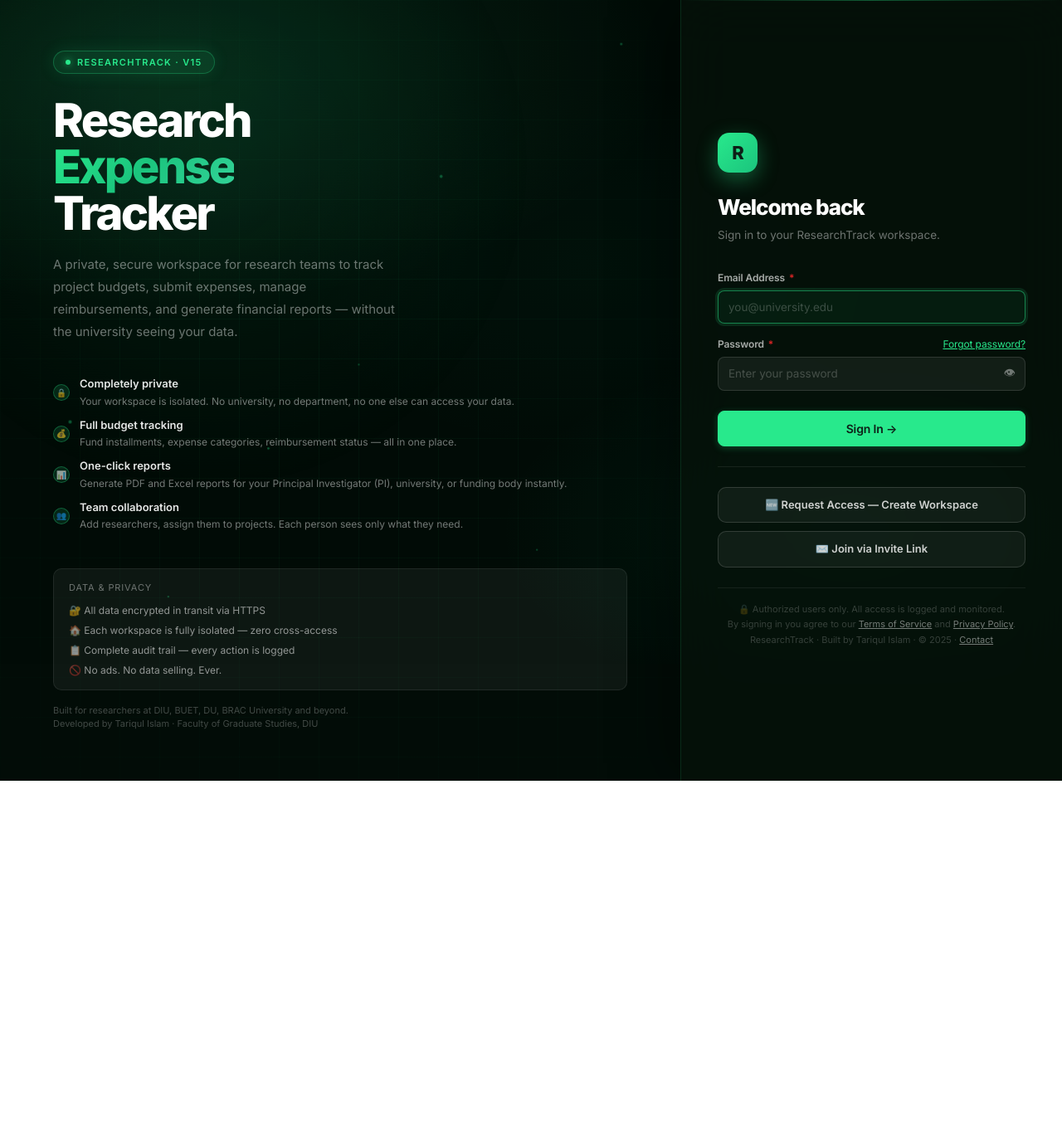
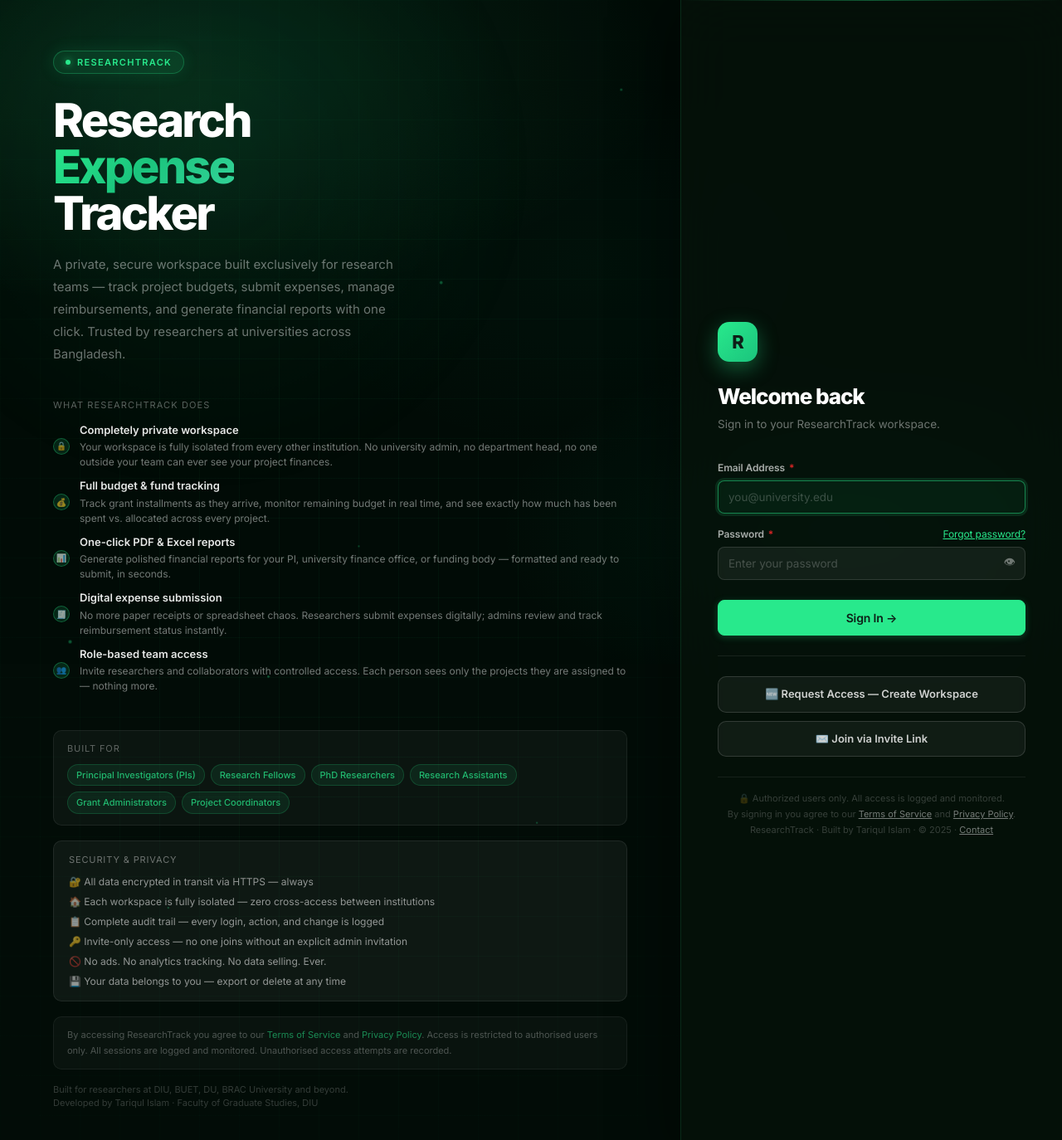
Before and after one commit to tariqbio/research-expense, a React (Vite) app in the folder frontend/: page /login in a window 1280 px wide. Shown: the top 1374 px of the page at 83% size. Before the commit the page ends 941 px from the top, so only its background shows below. Built offline with nearby package versions, Linux system fonts and the light colour scheme.

Commit message:
redesign UI upgrade75

```diff
--- a/frontend/src/components/Layout.jsx
+++ b/frontend/src/components/Layout.jsx
@@ -49,13 +49,13 @@
       <aside className={`sidebar${sidebarOpen ? ' open' : ''}`}
 >
         <div className="sidebar-header">
-          <div className="sidebar-brand">
+          <Link to="/" className="sidebar-brand" style={{ textDecoration:'none' }}>
             <div className="sidebar-logo">R</div>
             <div>
               <div className="sidebar-app-name">ResearchTrack</div>
               <div className="sidebar-app-sub">Expense Management</div>
             </div>
-          </div>
+          </Link>
           {workspaceName && (
             <div className="sidebar-university">
               <div className="sidebar-uni-name">{workspaceName}</div>
@@ -121,13 +121,21 @@
 
         <div className="sidebar-footer">
           Developed by Tariqul Islam<br />
-          ResearchTrack v10 · 2025
+          ResearchTrack · 2025
         </div>
       </aside>
 
       <div className="main-wrapper">
         <header className="topbar">
           <button className="hamburger-btn" onClick={() => setSidebarOpen(s=>!s)}>☰</button>
+          <Link to="/" style={{ display:'flex', alignItems:'center', textDecoration:'none', flexShrink:0 }}>
+            <div style={{
+              width:28, height:28, borderRadius:8,
+              background:'var(--accent)', color:'#0d1f17',
+              display:'flex', alignItems:'center', justifyContent:'center',
+              fontWeight:800, fontSize:14, flexShrink:0,
+            }}>R</div>
+          </Link>
           <div className="topbar-breadcrumb">
             <span>{crumbs[0]}</span><span className="topbar-sep">›</span>
             <span className="current">{crumbs[1]}</span>
@@ -159,7 +167,7 @@
             </div>
           </div>
           <div className="footer-right">
-            ResearchTrack v10 · Developed by Tariqul Islam<br />
+            ResearchTrack · Developed by Tariqul Islam<br />
             © 2025 · All access is logged and audited
           </div>
         </footer>
--- a/frontend/src/pages/Dashboard.jsx
+++ b/frontend/src/pages/Dashboard.jsx
@@ -47,12 +47,18 @@
   };
   useEffect(() => { load(); }, []);
 
-  const totals = summary.reduce((a, p) => ({
-    budget:     a.budget     + Number(p.total_budget),
-    spent:      a.spent      + Number(p.total_spent),
-    reimbursed: a.reimbursed + Number(p.reimbursed),
-    pending:    a.pending    + Number(p.pending),
-  }), { budget:0, spent:0, reimbursed:0, pending:0 });
+  // Only active / on_hold projects feed the header stats —
+  // completed projects are excluded so finishing a project reduces the totals.
+  const activeIds = new Set(projects.filter(p => p.status !== 'completed').map(p => p.id));
+  const totals = summary.reduce((a, p) => {
+    if (!activeIds.has(p.project_id)) return a;
+    return {
+      budget:     a.budget     + Number(p.total_budget),
+      spent:      a.spent      + Number(p.total_spent),
+      reimbursed: a.reimbursed + Number(p.reimbursed),
+      pending:    a.pending    + Number(p.pending),
+    };
+  }, { budget:0, spent:0, reimbursed:0, pending:0 });
 
   const pct = totals.budget > 0 ? Math.min(100, (totals.spent / totals.budget) * 100) : 0;
 
@@ -123,7 +129,7 @@
               </div>
               <div className="stat-icon si-indigo">💰</div>
             </div>
-            <div className="stat-note">{projects.length} Project{projects.length !== 1 ? 's' : ''} Total</div>
+            <div className="stat-note">{projects.filter(p=>p.status!=='completed').length} Active Project{projects.filter(p=>p.status!=='completed').length !== 1 ? 's' : ''}</div>
           </div>
 
           <div className="stat-card">
--- a/frontend/src/pages/Expenses.jsx
+++ b/frontend/src/pages/Expenses.jsx
@@ -183,7 +183,7 @@
   </tr></tfoot>
 </table>
 <div class="report-footer">
-  <span>ResearchTrack v2.0 &nbsp;·&nbsp; Faculty of Graduate Studies, Daffodil International University</span>
+  <span>ResearchTrack · Faculty of Graduate Studies, Daffodil International University</span>
   <span>Developed by Tariqul Islam &nbsp;·&nbsp; &copy; 2025 FGS, DIU</span>
 </div>
 </body>
--- a/frontend/src/pages/JoinViaCode.jsx
+++ b/frontend/src/pages/JoinViaCode.jsx
@@ -1,6 +1,9 @@
 import { useState, useEffect } from 'react';
 import { useParams, useNavigate } from 'react-router-dom';
-import api from '../api';
+import axios from 'axios';
+
+// Public axios — no Bearer token, same reason as JoinViaLink
+const publicApi = axios.create({ baseURL: '/api', headers: { 'Content-Type': 'application/json' } });
 
 export default function JoinViaCode() {
   const { code }   = useParams();
@@ -13,7 +16,7 @@
 
   useEffect(() => {
     if (!code) { setError('No code provided.'); setLoading(false); return; }
-    api.get(`/auth/code/${code}`)
+    publicApi.get(`/auth/code/${code}`)
       .then(r => setInfo(r.data))
       .catch(e => setError(e.response?.data?.error || 'Invalid or expired code.'))
       .finally(() => setLoading(false));
@@ -24,7 +27,7 @@
     if (form.password !== form.confirm) return setError('Passwords do not match.');
     setSaving(true);
     try {
-      const { data } = await api.post(`/auth/code/${code}`, form);
+      const { data } = await publicApi.post(`/auth/code/${code}`, form);
       localStorage.setItem('rt_token', data.token);
       localStorage.setItem('rt_user',  JSON.stringify(data.user));
       navigate('/');
--- a/frontend/src/pages/JoinViaLink.jsx
+++ b/frontend/src/pages/JoinViaLink.jsx
@@ -1,6 +1,11 @@
 import { useState, useEffect } from 'react';
 import { useSearchParams, useNavigate } from 'react-router-dom';
-import api from '../api';
+import axios from 'axios';
+
+// Public axios instance — no Bearer token attached.
+// The join endpoint is public and must NOT receive an existing user's auth token,
+// because that would confuse the backend and can cause 401 → forced logout.
+const publicApi = axios.create({ baseURL: '/api', headers: { 'Content-Type': 'application/json' } });
 
 function CountdownTimer({ expiresAt }) {
   const [left, setLeft] = useState('');
@@ -36,11 +41,14 @@
 
   useEffect(() => {
     if (!token) { setStatus('error'); setErrorMsg('No invite token found in this link. Please ask for a new one.'); return; }
-    api.get(`/auth/join?token=${token}`)
+    publicApi.get(`/auth/join?token=${token}`)
       .then(r => { setInvite(r.data); setStatus('valid'); })
       .catch(e => {
+        // Log out the current session if the interceptor triggered a redirect
+        // — but we're on a public page so just show the error gracefully.
+        const msg = e.response?.data?.error;
         setStatus('error');
-        setErrorMsg(e.response?.data?.error || 'This invite link is invalid or has expired.');
+        setErrorMsg(msg || 'This invite link is invalid or has expired. Please ask your admin for a new one.');
       });
   }, [token]);
 
@@ -51,7 +59,7 @@
     if (form.password !== form.confirm) return setFormError('Passwords do not match.');
     setSaving(true);
     try {
-      const { data } = await api.post('/auth/join', {
+      const { data } = await publicApi.post('/auth/join', {
         token, name: form.name.trim(),
         password: form.password,
         position: form.position.trim(),
--- a/frontend/src/pages/Login.jsx
+++ b/frontend/src/pages/Login.jsx
@@ -34,23 +34,29 @@
         </div>
 
         <div className="hero-content">
-          <div className="hero-eyebrow">ResearchTrack · v15</div>
+          <div className="hero-eyebrow">ResearchTrack</div>
           <h1 className="hero-headline">
             Research<br /><span>Expense</span><br />Tracker
           </h1>
           <p className="hero-description">
-            A private, secure workspace for research teams to track project budgets,
-            submit expenses, manage reimbursements, and generate financial reports —
-            without the university seeing your data.
+            A private, secure workspace built exclusively for research teams — track project
+            budgets, submit expenses, manage reimbursements, and generate financial reports
+            with one click. Trusted by researchers at universities across Bangladesh.
           </p>
 
-          {/* Feature list */}
+          {/* What it does */}
+          <div style={{ marginBottom: 20 }}>
+            <div style={{ fontSize:11, color:'rgba(255,255,255,0.35)', textTransform:'uppercase',
+                          letterSpacing:'0.1em', marginBottom:12 }}>
+              What ResearchTrack Does
+            </div>
             <div className="hero-features">
               {[
-              { icon:'🔒', title:'Completely private', desc:'Your workspace is isolated. No university, no department, no one else can access your data.' },
-              { icon:'💰', title:'Full budget tracking', desc:'Fund installments, expense categories, reimbursement status — all in one place.' },
-              { icon:'📊', title:'One-click reports', desc:'Generate PDF and Excel reports for your Principal Investigator (PI), university, or funding body instantly.' },
-              { icon:'👥', title:'Team collaboration', desc:'Add researchers, assign them to projects. Each person sees only what they need.' },
+                { icon:'🔒', title:'Completely private workspace', desc:'Your workspace is fully isolated from every other institution. No university admin, no department head, no one outside your team can ever see your project finances.' },
+                { icon:'💰', title:'Full budget & fund tracking', desc:'Track grant installments as they arrive, monitor remaining budget in real time, and see exactly how much has been spent vs. allocated across every project.' },
+                { icon:'📊', title:'One-click PDF & Excel reports', desc:'Generate polished financial reports for your PI, university finance office, or funding body — formatted and ready to submit, in seconds.' },
+                { icon:'🧾', title:'Digital expense submission', desc:'No more paper receipts or spreadsheet chaos. Researchers submit expenses digitally; admins review and track reimbursement status instantly.' },
+                { icon:'👥', title:'Role-based team access', desc:'Invite researchers and collaborators with controlled access. Each person sees only the projects they are assigned to — nothing more.' },
               ].map((f,i) => (
                 <div key={i} className="hero-feature">
                   <div className="hero-feature-dot">{f.icon}</div>
@@ -65,23 +71,48 @@
                 </div>
               ))}
             </div>
+          </div>
 
-          {/* Trust signals */}
+          {/* Who it's for */}
           <div style={{
-            marginTop:28, padding:'14px 18px',
+            marginBottom:18, padding:'13px 16px',
+            background:'rgba(255,255,255,0.04)',
+            borderRadius:10, border:'1px solid rgba(255,255,255,0.07)',
+          }}>
+            <div style={{ fontSize:11, color:'rgba(255,255,255,0.35)', textTransform:'uppercase',
+                          letterSpacing:'0.08em', marginBottom:10 }}>
+              Built For
+            </div>
+            <div style={{ display:'flex', flexWrap:'wrap', gap:7 }}>
+              {['Principal Investigators (PIs)', 'Research Fellows', 'PhD Researchers',
+                'Research Assistants', 'Grant Administrators', 'Project Coordinators'].map((r,i) => (
+                <span key={i} style={{
+                  fontSize:11, padding:'4px 10px', borderRadius:20,
+                  background:'rgba(40,233,140,0.08)', border:'1px solid rgba(40,233,140,0.18)',
+                  color:'rgba(40,233,140,0.75)', fontWeight:500,
+                }}>{r}</span>
+              ))}
+            </div>
+          </div>
+
+          {/* Data security */}
+          <div style={{
+            marginBottom:18, padding:'14px 18px',
             background:'rgba(255,255,255,0.05)',
             borderRadius:10, border:'1px solid rgba(255,255,255,0.08)',
           }}>
             <div style={{ fontSize:11, color:'rgba(255,255,255,0.40)',
                           textTransform:'uppercase', letterSpacing:'0.08em', marginBottom:10 }}>
-              Data & Privacy
+              Security & Privacy
             </div>
             <div style={{ display:'flex', flexDirection:'column', gap:6 }}>
               {[
-                '🔐 All data encrypted in transit via HTTPS',
-                '🏠 Each workspace is fully isolated — zero cross-access',
-                '📋 Complete audit trail — every action is logged',
-                '🚫 No ads. No data selling. Ever.',
+                '🔐 All data encrypted in transit via HTTPS — always',
+                '🏠 Each workspace is fully isolated — zero cross-access between institutions',
+                '📋 Complete audit trail — every login, action, and change is logged',
+                '🔑 Invite-only access — no one joins without an explicit admin invitation',
+                '🚫 No ads. No analytics tracking. No data selling. Ever.',
+                '💾 Your data belongs to you — export or delete at any time',
               ].map((t,i) => (
                 <div key={i} style={{ fontSize:12, color:'rgba(255,255,255,0.55)', display:'flex', gap:8 }}>
                   {t}
@@ -90,7 +121,22 @@
             </div>
           </div>
 
-          <div style={{ marginTop:16, fontSize:11, color:'rgba(255,255,255,0.25)' }}>
+          {/* Legal */}
+          <div style={{
+            marginBottom:16, padding:'12px 16px',
+            background:'rgba(255,255,255,0.03)',
+            borderRadius:10, border:'1px solid rgba(255,255,255,0.06)',
+            fontSize:11, color:'rgba(255,255,255,0.28)', lineHeight:1.7,
+          }}>
+            By accessing ResearchTrack you agree to our{' '}
+            <a href="/terms" style={{ color:'rgba(40,233,140,0.55)', textDecoration:'none' }}>Terms of Service</a>
+            {' '}and{' '}
+            <a href="/privacy" style={{ color:'rgba(40,233,140,0.55)', textDecoration:'none' }}>Privacy Policy</a>.
+            Access is restricted to authorised users only. All sessions are logged and monitored.
+            Unauthorised access attempts are recorded.
+          </div>
+
+          <div style={{ fontSize:11, color:'rgba(255,255,255,0.20)' }}>
             Built for researchers at DIU, BUET, DU, BRAC University and beyond.<br />
             Developed by Tariqul Islam · Faculty of Graduate Studies, DIU
           </div>
--- a/frontend/src/pages/ProjectDetail.jsx
+++ b/frontend/src/pages/ProjectDetail.jsx
@@ -387,7 +387,7 @@
 
 <!-- FOOTER -->
 <div class="report-footer">
-  <span>ResearchTrack v2.0 &nbsp;·&nbsp; Faculty of Graduate Studies, Daffodil International University</span>
+  <span>ResearchTrack · Faculty of Graduate Studies, Daffodil International University</span>
   <span>Developed by Tariqul Islam &nbsp;·&nbsp; &copy; 2025 FGS, DIU</span>
 </div>
 
--- a/frontend/src/pages/SuperAdmin.jsx
+++ b/frontend/src/pages/SuperAdmin.jsx
@@ -230,11 +230,13 @@
         boxShadow: dark?'0 1px 12px rgba(0,0,0,0.3)':'0 1px 6px rgba(0,0,0,0.06)',
       }}>
         <div style={{ display:'flex', alignItems:'center', gap:10 }}>
-          <div style={{ width:30, height:30, borderRadius:8,
-                        background:'linear-gradient(135deg,#7c3aed,#4f46e5)',
-                        display:'flex', alignItems:'center', justifyContent:'center',
-                        fontSize:14, fontWeight:800, color:'#fff' }}>R</div>
-          <span style={{ fontWeight:700, fontSize:14, color:'var(--text-primary)' }}>ResearchTrack</span>
+          <a href="/" style={{ display:'flex', alignItems:'center', gap:8, textDecoration:'none' }}>
+            <div style={{ width:30, height:30, borderRadius:8,
+                          background:'linear-gradient(135deg,#7c3aed,#4f46e5)',
+                          display:'flex', alignItems:'center', justifyContent:'center',
+                          fontSize:14, fontWeight:800, color:'#fff' }}>R</div>
+            <span style={{ fontWeight:700, fontSize:14, color:'var(--text-primary)' }}>ResearchTrack</span>
+          </a>
           <span style={{ fontSize:11, padding:'2px 8px', borderRadius:20, fontWeight:600,
                          background:'rgba(124,58,237,0.12)', color:'#7c3aed',
                          border:'1px solid rgba(124,58,237,0.25)' }}>Super Admin</span>
--- a/frontend/src/utils/exportXlsx.js
+++ b/frontend/src/utils/exportXlsx.js
@@ -261,7 +261,7 @@
   <table style="width:100%;margin-top:20px;border-top:1px solid #e5e7eb">
     <tr>
       <td style="font-size:7.5pt;color:#aaa;padding:6px 0">
-        ResearchTrack v2.0 &nbsp;·&nbsp; ${orgName}
+        ResearchTrack · ${orgName}
       </td>
       <td style="font-size:7.5pt;color:#aaa;padding:6px 0;text-align:right">
         Developed by Tariqul Islam &nbsp;·&nbsp; © 2025 ${orgShort}
@@ -378,7 +378,7 @@
   <table style="width:100%;margin-top:20px;border-top:1px solid #e5e7eb">
     <tr>
       <td style="font-size:7.5pt;color:#aaa;padding:6px 0">
-        ResearchTrack v2.0 &nbsp;·&nbsp; ${orgName}
+        ResearchTrack · ${orgName}
       </td>
       <td style="font-size:7.5pt;color:#aaa;padding:6px 0;text-align:right">
         Developed by Tariqul Islam &nbsp;·&nbsp; © 2025 ${orgShort}
```
Lines whose indentation alone changed are shown as unchanged.
